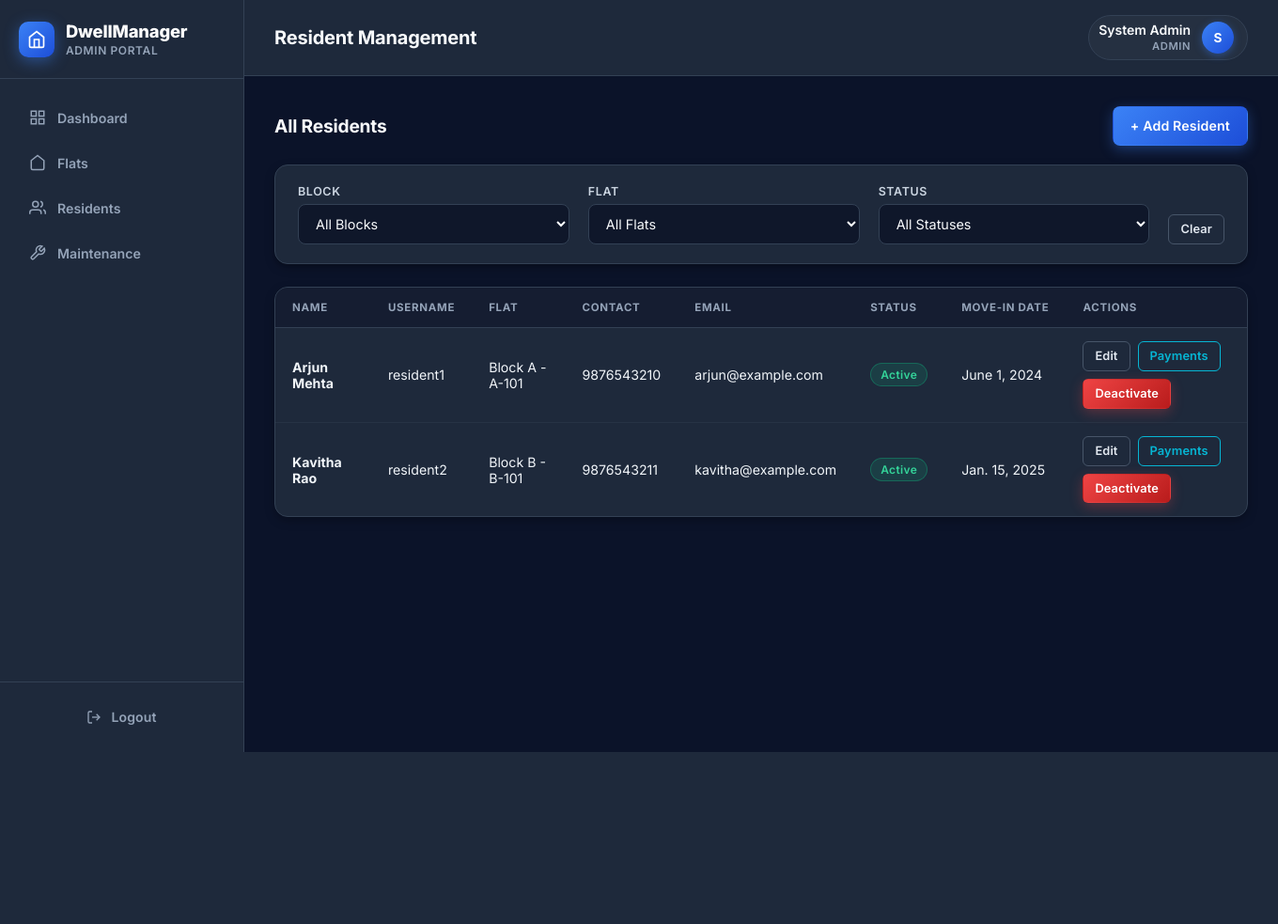
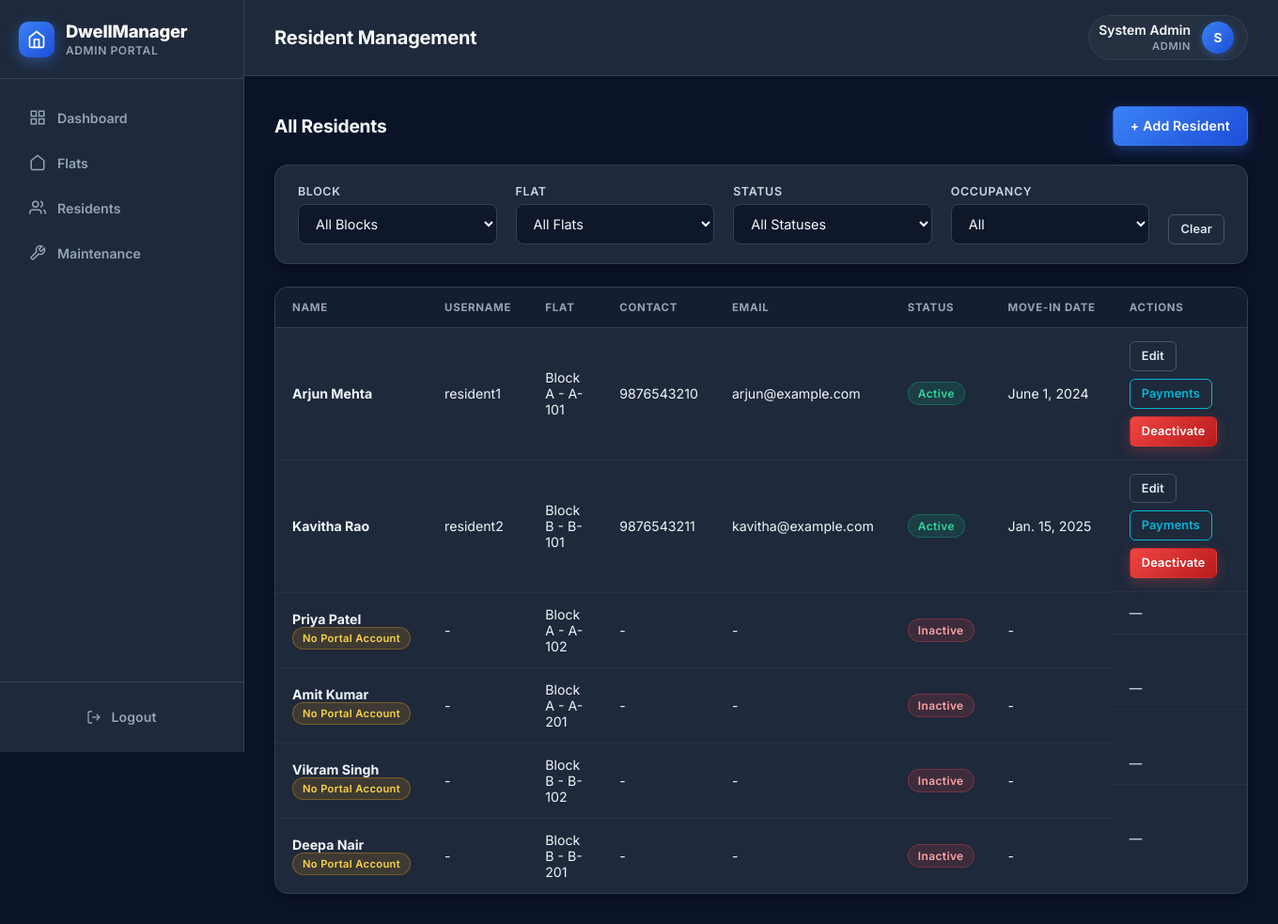
Before and after one commit to Joel-Abraham/DwellManagerDjango, a Django app: page /admin/residents/ in a window 1360 px wide. Shown: the whole page at 94% size. Before the commit the page ends 800 px from the top, so only its background shows below. Run offline with Django 5.2, Linux system fonts and the light colour scheme; a user stored in the database is signed in; data comes from the database, SQL or seed files in the repository; both versions use the stored data as it was after the commit.

Commit message:
feat: implement server-side authentication and admin resident management views

```diff
--- a/api/views.py
+++ b/api/views.py
@@ -156,19 +156,72 @@ def admin_flat_deactivate(request, flat_id):
 
 @admin_required
 def admin_resident_list(request):
-    residents = Resident.objects.filter(role=UserRole.RESIDENT).select_related("flat")
-
-    # Filtering
+    # Filtering parameters
     flat_id = request.GET.get("flat")
     block = request.GET.get("block")
     status_filter = request.GET.get("status")
+    occupancy_filter = request.GET.get("occupancy")
 
+    # --- Portal residents (have a user account) ---
+    portal_residents = Resident.objects.filter(role=UserRole.RESIDENT).select_related("flat")
     if flat_id:
-        residents = residents.filter(flat_id=flat_id)
+        portal_residents = portal_residents.filter(flat_id=flat_id)
     if block:
-        residents = residents.filter(flat__block=block)
+        portal_residents = portal_residents.filter(flat__block=block)
     if status_filter:
-        residents = residents.filter(status=status_filter)
+        portal_residents = portal_residents.filter(status=status_filter)
+
+    # Collect flat IDs that already have a portal resident linked
+    flats_with_portal = set(
+        Resident.objects.filter(role=UserRole.RESIDENT, flat__isnull=False)
+        .values_list("flat_id", flat=True)
+    )
+
+    # --- Flat-only residents (owner_name on flats without a portal account) ---
+    flat_only_qs = Flat.objects.filter(is_active=True).exclude(pk__in=flats_with_portal)
+    if flat_id:
+        flat_only_qs = flat_only_qs.filter(pk=flat_id)
+    if block:
+        flat_only_qs = flat_only_qs.filter(block=block)
+    # When filtering by status, flat-only residents are treated as "Active"
+    if status_filter and status_filter != ResidentStatus.ACTIVE:
+        flat_only_qs = flat_only_qs.none()
+
+    # Build a unified list
+    resident_list = []
+    for r in portal_residents:
+        flat_occupied = r.flat.is_occupied if r.flat else False
+        resident_list.append({
+            "pk": r.pk,
+            "full_name": r.full_name,
+            "username": r.username,
+            "flat": r.flat,
+            "contact_number": r.contact_number,
+            "email": r.email,
+            "status": r.status,
+            "move_in_date": r.move_in_date,
+            "has_portal": True,
+            "is_occupied": flat_occupied,
+        })
+    for flat in flat_only_qs:
+        resident_list.append({
+            "pk": None,
+            "full_name": flat.owner_name,
+            "username": "-",
+            "flat": flat,
+            "contact_number": "-",
+            "email": "-",
+            "status": "Active" if flat.is_occupied else "Inactive",
+            "move_in_date": None,
+            "has_portal": False,
+            "is_occupied": flat.is_occupied,
+        })
+
+    # Apply occupancy filter
+    if occupancy_filter == "occupied":
+        resident_list = [r for r in resident_list if r["is_occupied"]]
+    elif occupancy_filter == "vacant":
+        resident_list = [r for r in resident_list if not r["is_occupied"]]
 
     blocks = (
         Flat.objects.values_list("block", flat=True).distinct().order_by("block")
@@ -179,12 +232,13 @@ def admin_resident_list(request):
         request,
         "admin/resident_list.html",
         {
-            "residents": residents,
+            "residents": resident_list,
             "blocks": blocks,
             "flats": flats,
             "current_flat": flat_id,
             "current_block": block,
             "current_status": status_filter,
+            "current_occupancy": occupancy_filter,
             "status_choices": ResidentStatus.choices,
         },
     )
--- a/templates/admin/resident_list.html
+++ b/templates/admin/resident_list.html
@@ -38,6 +38,14 @@
         {% endfor %}
       </select>
     </div>
+    <div class="filter-group">
+      <label class="form-label">Occupancy</label>
+      <select name="occupancy" class="form-input" onchange="this.form.submit()">
+        <option value="">All</option>
+        <option value="occupied" {% if current_occupancy == "occupied" %}selected{% endif %}>Occupied</option>
+        <option value="vacant" {% if current_occupancy == "vacant" %}selected{% endif %}>Vacant</option>
+      </select>
+    </div>
     <a href="{% url 'admin_resident_list' %}" class="btn btn-outline btn-sm" style="align-self: flex-end;">Clear</a>
   </form>
 </div>
@@ -60,7 +68,12 @@
       <tbody>
         {% for resident in residents %}
         <tr>
-          <td><strong>{{ resident.full_name }}</strong></td>
+          <td>
+            <strong>{{ resident.full_name }}</strong>
+            {% if not resident.has_portal %}
+              <br><span class="status-badge badge-warning" style="font-size: 0.7rem;">No Portal Account</span>
+            {% endif %}
+          </td>
           <td>{{ resident.username }}</td>
           <td>{{ resident.flat|default:"-" }}</td>
           <td>{{ resident.contact_number|default:"-" }}</td>
@@ -76,6 +89,7 @@
           </td>
           <td>{{ resident.move_in_date|default:"-" }}</td>
           <td class="actions-cell">
+            {% if resident.has_portal %}
             <a href="{% url 'admin_resident_edit' resident.pk %}" class="btn btn-sm btn-outline">Edit</a>
             <a href="{% url 'admin_resident_payments' resident.pk %}" class="btn btn-sm btn-outline" style="border-color: var(--clr-info); color: var(--clr-info);">Payments</a>
             {% if resident.status == 'Active' %}
@@ -83,6 +97,9 @@
               {% csrf_token %}
               <button type="submit" class="btn btn-sm btn-danger" onclick="return confirm('Deactivate this resident?')">Deactivate</button>
             </form>
+            {% endif %}
+            {% else %}
+            <span class="text-muted" style="font-size: 0.85rem;">—</span>
             {% endif %}
           </td>
         </tr>
```
Also changed, not shown: db.sqlite3.
